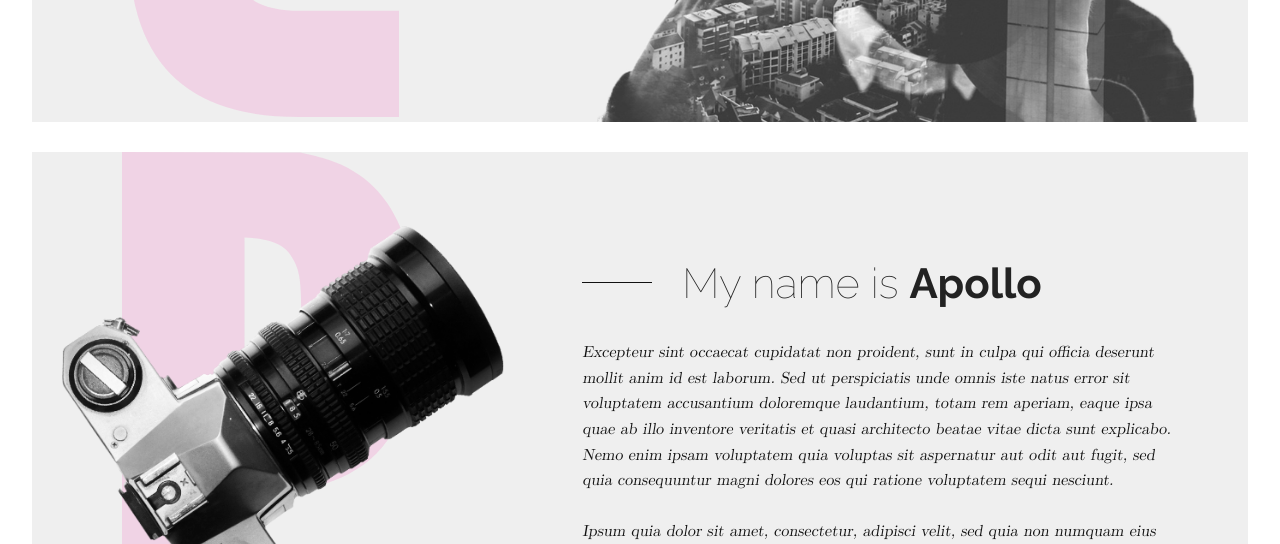
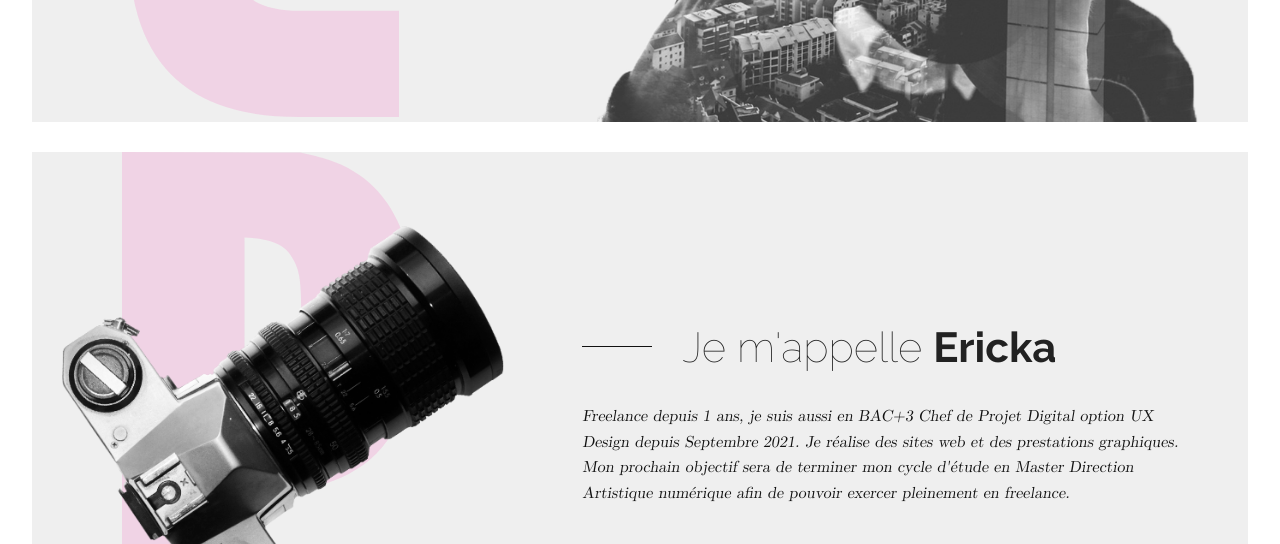
Before and after one commit to Ticka971/Ticka971.github.io, a plain HTML site: page index.html in a window 1280 px wide. Shown: the part 508-1052 px from the top of the page. Drawn offline with nearby package versions, Linux system fonts and the light colour scheme; files whose address does not match are found by name.

Commit message:
texte presentation

```diff
--- a/index.html
+++ b/index.html
@@ -40,8 +40,10 @@
       <div class="wrapper">
         <div class="camera"><img src="assets/img/camera.png" alt="Camera"></div>
         <div class="blurb">
-          <h2>My name is <strong>Apollo</strong></h2>
-          <p>Excepteur sint occaecat cupidatat non proident, sunt in culpa qui officia deserunt mollit anim id est laborum. Sed ut perspiciatis unde omnis iste natus error sit voluptatem accusantium doloremque laudantium, totam rem aperiam, eaque ipsa quae ab illo inventore veritatis et quasi architecto beatae vitae dicta sunt explicabo. Nemo enim ipsam voluptatem quia voluptas sit aspernatur aut odit aut fugit, sed quia consequuntur magni dolores eos qui ratione voluptatem sequi nesciunt.<br><br>Ipsum quia dolor sit amet, consectetur, adipisci velit, sed quia non numquam eius modi tempora incidunt ut labore et dolore magnam aliquam quaerat voluptatem.</p>
+          <h2>Je m'appelle <strong>Ericka</strong></h2>
+          <p>Freelance depuis 1 ans, je suis aussi en BAC+3 Chef de Projet Digital option UX Design depuis Septembre 2021.
+            Je réalise des sites web et des prestations graphiques. Mon prochain objectif sera de terminer mon cycle d'étude en Master Direction Artistique numérique afin de pouvoir exercer pleinement en freelance.
+          </p>
           <div class="social"><a href="#"><i class="icon-facebook"></i></a><a href="#"><i class="icon-instagram"></i></a><a href="#"><i class="icon-twitter"></i></a><a href="#"><i class="icon-pinterest-p"></i></a></div>
         </div>
       </div>
```
